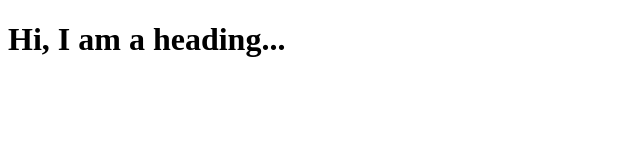
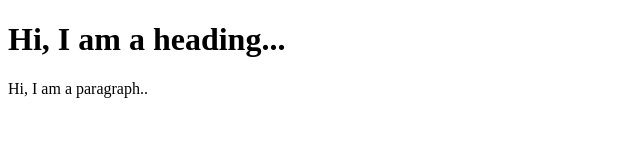
Before and after one commit to Nrsingh12/GIt_Lec2, a plain HTML site: page index.html in a window 1280 px wide. Shown: the whole page, without its empty margins (0-640 px from the left). Drawn offline with Linux system fonts and the light colour scheme.

Commit message:
add new feature

```diff
--- a/index.html
+++ b/index.html
@@ -7,5 +7,6 @@
 </head>
 <body>
     <h1>Hi, I am a heading...</h1>
+    <p>Hi, I am a paragraph..</p>
 </body>
 </html>
```
